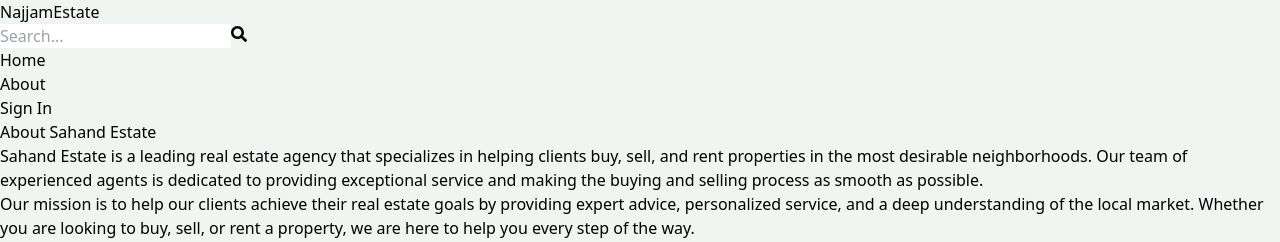
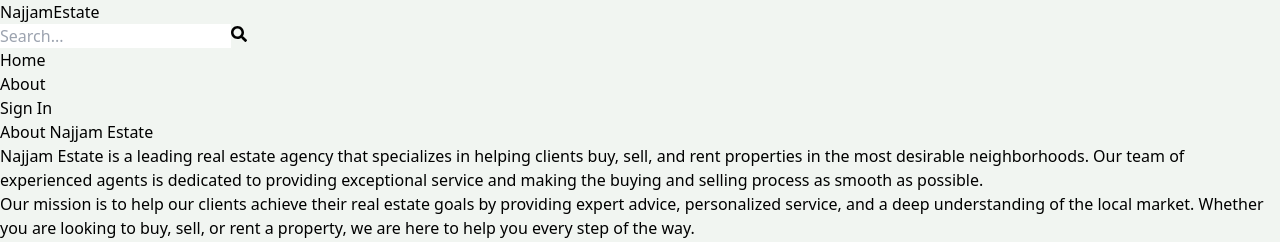
Before and after one commit to najjamalam786/real_estate_project, a React (Vite) app in the folder client/: page /about in a window 1280 px wide. Shown: the top 242 px of the page. Built offline with nearby package versions, Linux system fonts and the light colour scheme.

Commit message:
complete the about page

```diff
--- a/client/src/pages/About.jsx
+++ b/client/src/pages/About.jsx
@@ -3,8 +3,8 @@
 export default function About() {
   return (
     <div className='py-20 px-4 max-w-6xl mx-auto'>
-      <h1 className='text-3xl font-bold mb-4 text-slate-800'>About Sahand Estate</h1>
-      <p className='mb-4 text-slate-700'>Sahand Estate is a leading real estate agency that specializes in helping clients buy, sell, and rent properties in the most desirable neighborhoods. Our team of experienced agents is dedicated to providing exceptional service and making the buying and selling process as smooth as possible.</p>
+      <h1 className='text-3xl font-bold mb-4 text-slate-800'>About Najjam Estate</h1>
+      <p className='mb-4 text-slate-700'>Najjam Estate is a leading real estate agency that specializes in helping clients buy, sell, and rent properties in the most desirable neighborhoods. Our team of experienced agents is dedicated to providing exceptional service and making the buying and selling process as smooth as possible.</p>
       <p className='mb-4 text-slate-700'>
       Our mission is to help our clients achieve their real estate goals by providing expert advice, personalized service, and a deep understanding of the local market. Whether you are looking to buy, sell, or rent a property, we are here to help you every step of the way.
       </p>
```
